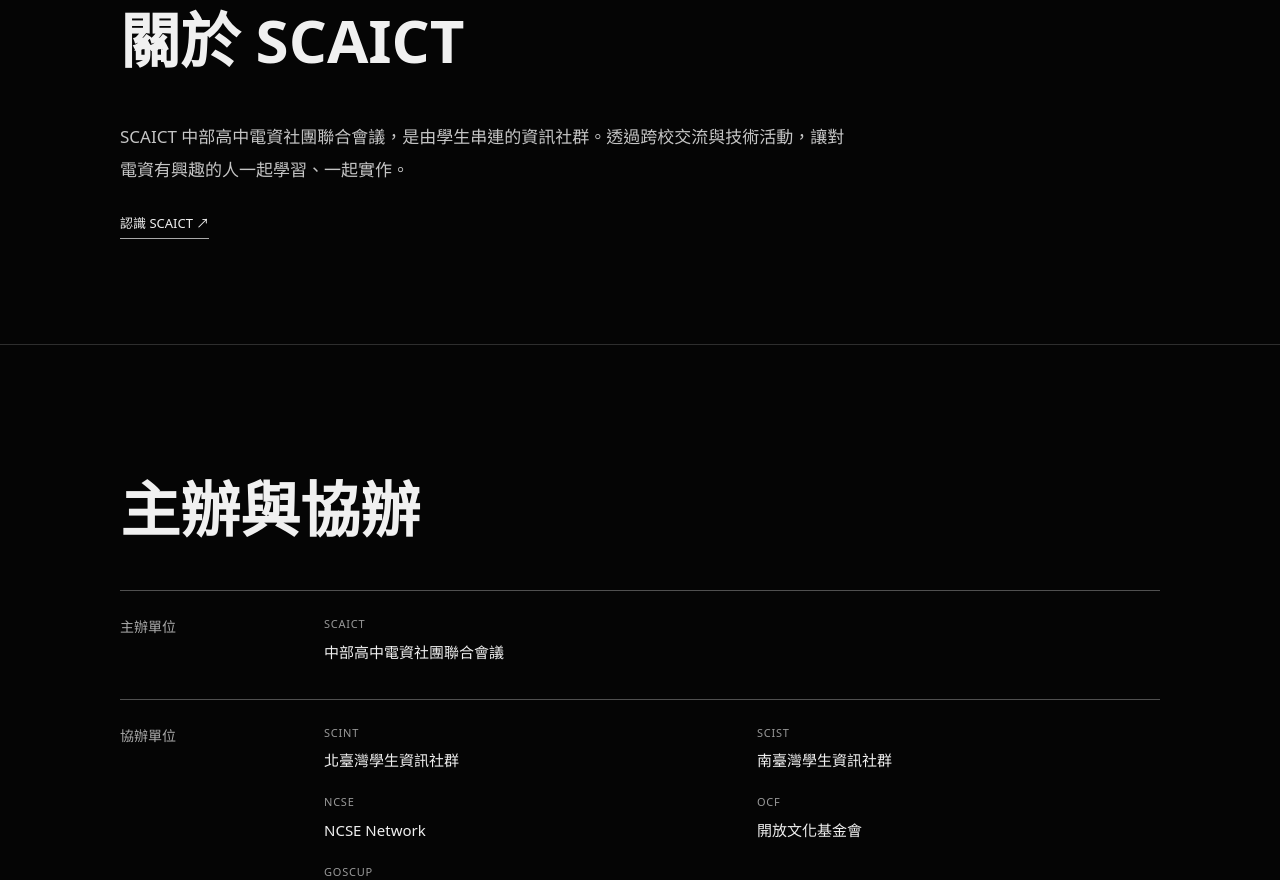
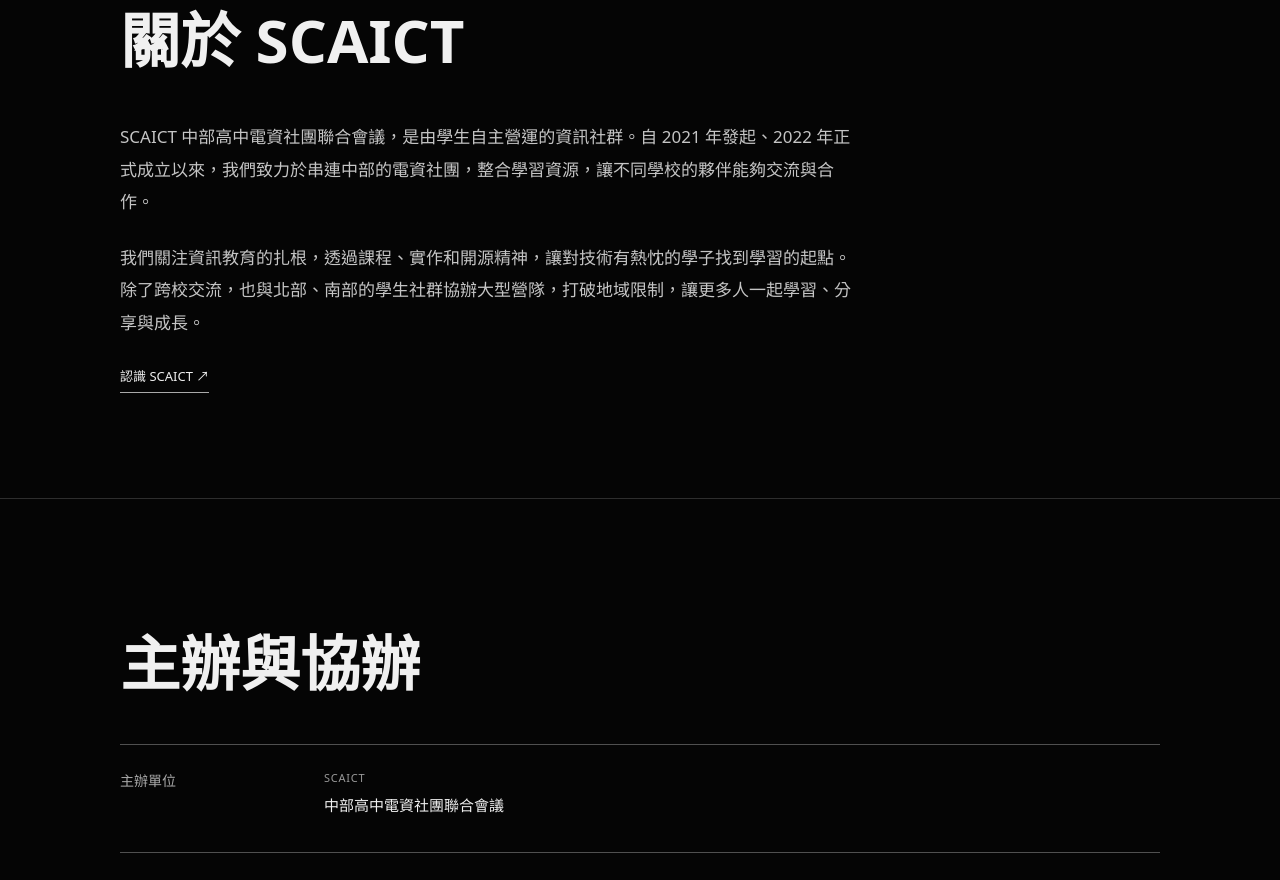
Before and after one commit to SCAICT/115-winter-camp, a React (Vite) app: page / in a window 1280 px wide. Shown: the part 2740-3620 px from the top of the page. Built offline with nearby package versions, Linux system fonts and the light colour scheme; a web font is replaced by a local one.

Commit message:
feat: 更新關於 SCAICT 的描述，強調自主營運及跨校交流

```diff
--- a/src/components/WinterLanding.jsx
+++ b/src/components/WinterLanding.jsx
@@ -92,7 +92,8 @@ function About() {
     <section id="about" className="section about-section" aria-labelledby="about-title">
       <div className="wrap">
         <h2 id="about-title">關於 SCAICT</h2>
-        <p>SCAICT 中部高中電資社團聯合會議，是由學生串連的資訊社群。透過跨校交流與技術活動，讓對電資有興趣的人一起學習、一起實作。</p>
+        <p>SCAICT 中部高中電資社團聯合會議，是由學生自主營運的資訊社群。自 2021 年發起、2022 年正式成立以來，我們致力於串連中部的電資社團，整合學習資源，讓不同學校的夥伴能夠交流與合作。</p>
+        <p>我們關注資訊教育的扎根，透過課程、實作和開源精神，讓對技術有熱忱的學子找到學習的起點。除了跨校交流，也與北部、南部的學生社群協辦大型營隊，打破地域限制，讓更多人一起學習、分享與成長。</p>
         <a href="https://scaict.org/" target="_blank" rel="noopener noreferrer">認識 SCAICT ↗</a>
       </div>
     </section>
```
